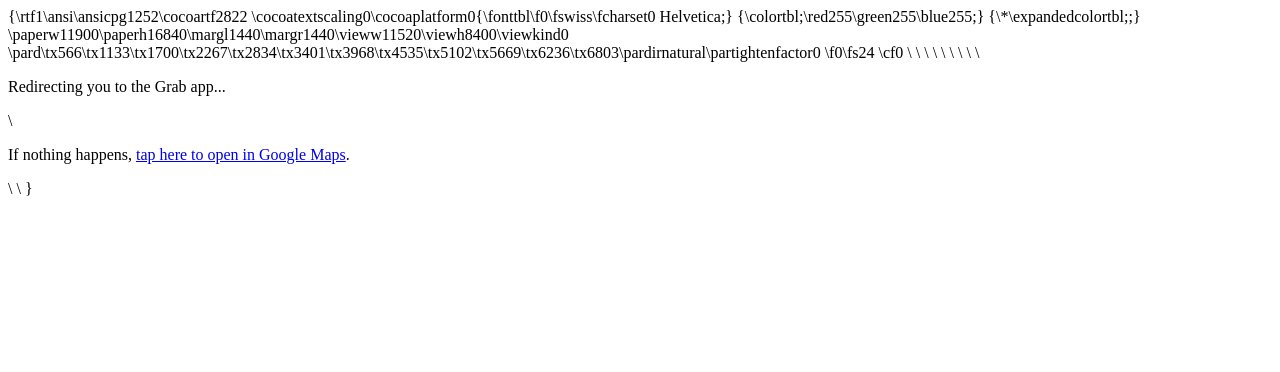
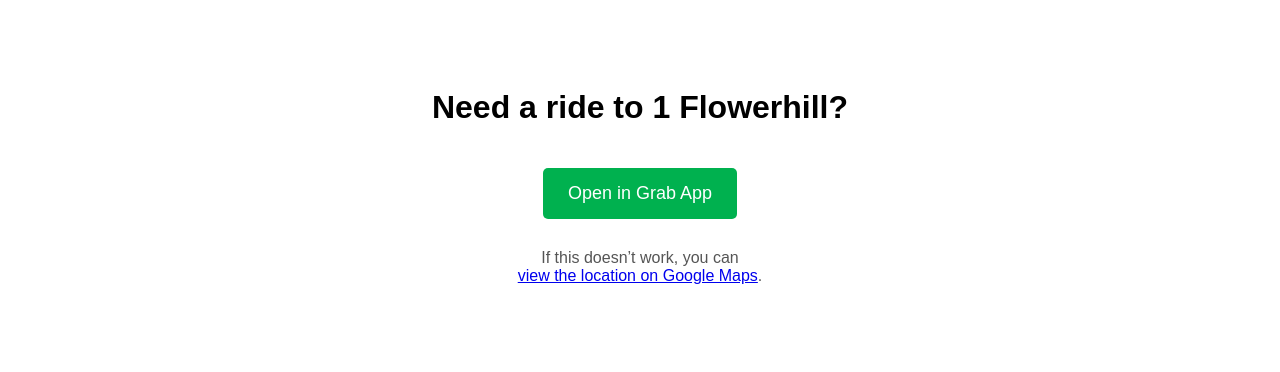
Before and after one commit to ryanistt/grab-redirect, a plain HTML site: page index.html in a window 1280 px wide. Drawn offline with Linux system fonts and the light colour scheme.

Commit message:
index.html

```diff
--- a/index.html
+++ b/index.html
@@ -1,30 +1,39 @@
-{\rtf1\ansi\ansicpg1252\cocoartf2822
-\cocoatextscaling0\cocoaplatform0{\fonttbl\f0\fswiss\fcharset0 Helvetica;}
-{\colortbl;\red255\green255\blue255;}
-{\*\expandedcolortbl;;}
-\paperw11900\paperh16840\margl1440\margr1440\vieww11520\viewh8400\viewkind0
-\pard\tx566\tx1133\tx1700\tx2267\tx2834\tx3401\tx3968\tx4535\tx5102\tx5669\tx6236\tx6803\pardirnatural\partightenfactor0
+<!DOCTYPE html>
+<html lang="en">
+<head>
+  <meta charset="UTF-8" />
+  <meta name="viewport" content="width=device-width, initial-scale=1.0"/>
+  <title>Ride to 1 Flowerhill</title>
+  <style>
+    body {
+      font-family: sans-serif;
+      text-align: center;
+      padding: 60px 20px;
+    }
+    .button {
+      display: inline-block;
+      padding: 15px 25px;
+      font-size: 18px;
+      background-color: #00b14f;
+      color: white;
+      border: none;
+      border-radius: 5px;
+      text-decoration: none;
+      margin-top: 20px;
+    }
+    p {
+      margin-top: 30px;
+      color: #555;
+    }
+  </style>
+</head>
+<body>
+  <h1>Need a ride to 1 Flowerhill?</h1>
+  <a class="button" href="grab://open?screenType=BOOKING&pickup=my-location&dropOffLatitude=1.255765&dropOffLongitude=103.816751&dropOffName=1+Flowerhill">
+    Open in Grab App
+  </a>
 
-\f0\fs24 \cf0 <!DOCTYPE html>\
-<html lang="en">\
-<head>\
-  <meta charset="UTF-8" />\
-  <meta name="viewport" content="width=device-width, initial-scale=1.0"/>\
-  <title>Redirecting to Grab...</title>\
-  <script>\
-    window.onload = function () \{\
-      // Try to open Grab app with coordinates to 1 Flowerhill\
-      window.location.href = "grab://open?screenType=BOOKING&pickup=my-location&dropOffLatitude=1.255765&dropOffLongitude=103.816751&dropOffName=1+Flowerhill";\
-      \
-      // Fallback to Google Maps if Grab doesn't launch\
-      setTimeout(function () \{\
-        window.location.href = "https://www.google.com/maps/search/?api=1&query=1.255765,103.816751";\
-      \}, 3000);\
-    \};\
-  </script>\
-</head>\
-<body>\
-  <p>Redirecting you to the Grab app...</p>\
-  <p>If nothing happens, <a href="https://www.google.com/maps/search/?api=1&query=1.255765,103.816751">tap here to open in Google Maps</a>.</p>\
-</body>\
-</html>}
+  <p>If this doesn’t work, you can<br>
+  <a href="https://www.google.com/maps/search/?api=1&query=1.255765,103.816751">view the location on Google Maps</a>.</p>
+</body>
+</html>
```
